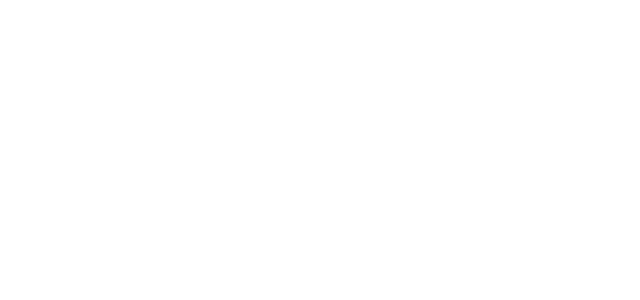
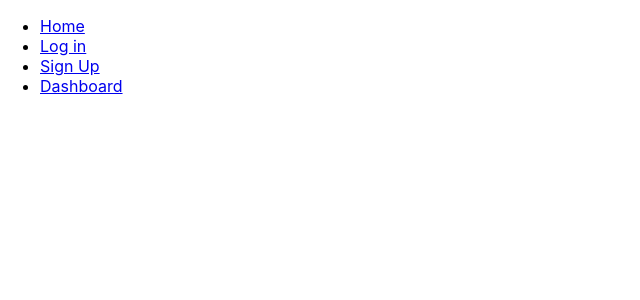
Before and after one commit to quicky-dev/hub-web, a React (Create React App) app: page / in a window 1280 px wide. Shown: the top 300 px of the page, without its empty margins (0-640 px from the left). Built offline with nearby package versions, Linux system fonts and the light colour scheme.

Commit message:
add basic react router

```diff
--- a/package.json
+++ b/package.json
@@ -8,6 +8,7 @@
     "@testing-library/user-event": "^7.1.2",
     "react": "^16.13.1",
     "react-dom": "^16.13.1",
+    "react-router-dom": "^5.1.2",
     "react-scripts": "3.4.0"
   },
   "scripts": {
--- a/src/App.js
+++ b/src/App.js
@@ -1,10 +1,60 @@
 import React from 'react';
 import './App.css';
+import {
+  BrowserRouter as Router,
+  Switch,
+  Route,
+  Link
+} from "react-router-dom";
 
 function App() {
   return (
-    <div className="App">
-    </div>
+
+    <Router>
+      <div>
+        <nav>
+          <ul>
+
+            <li>
+              <Link to ="/">Home</Link>
+            </li>
+
+            <li>
+              <Link to ="/login">Log in</Link>
+            </li>
+
+            <li>
+              <Link to ="/signup">Sign Up</Link>
+            </li>
+
+            <li>
+              <Link to ="/dashboard">Dashboard</Link>
+            </li>
+
+          </ul>
+        </nav>
+
+        <Switch>
+
+          <Route path="/">
+            {/* Insert Component */}
+          </Route>
+
+          <Route path="/login">
+            {/* Insert Component */}
+          </Route>
+
+          <Route path="/signup">
+            {/* Insert Component */}
+          </Route>
+
+          <Route path="/dashboard">
+            {/* Insert Component */}
+          </Route>
+
+        </Switch>
+      </div>
+    </Router>
   );
 }
 
```
Also changed, not shown: 1 other file (tests, documents, lock files or other folders).
